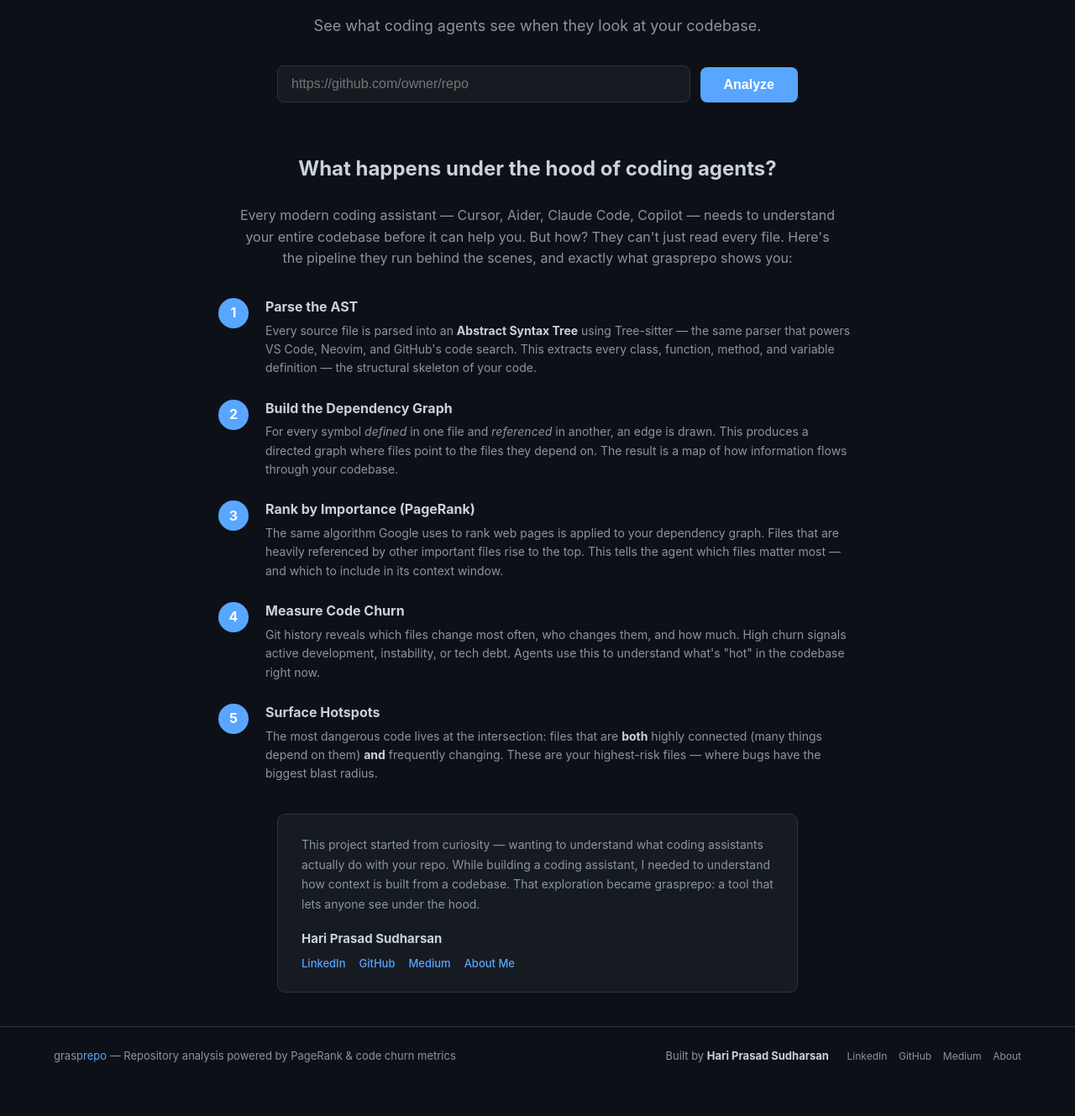
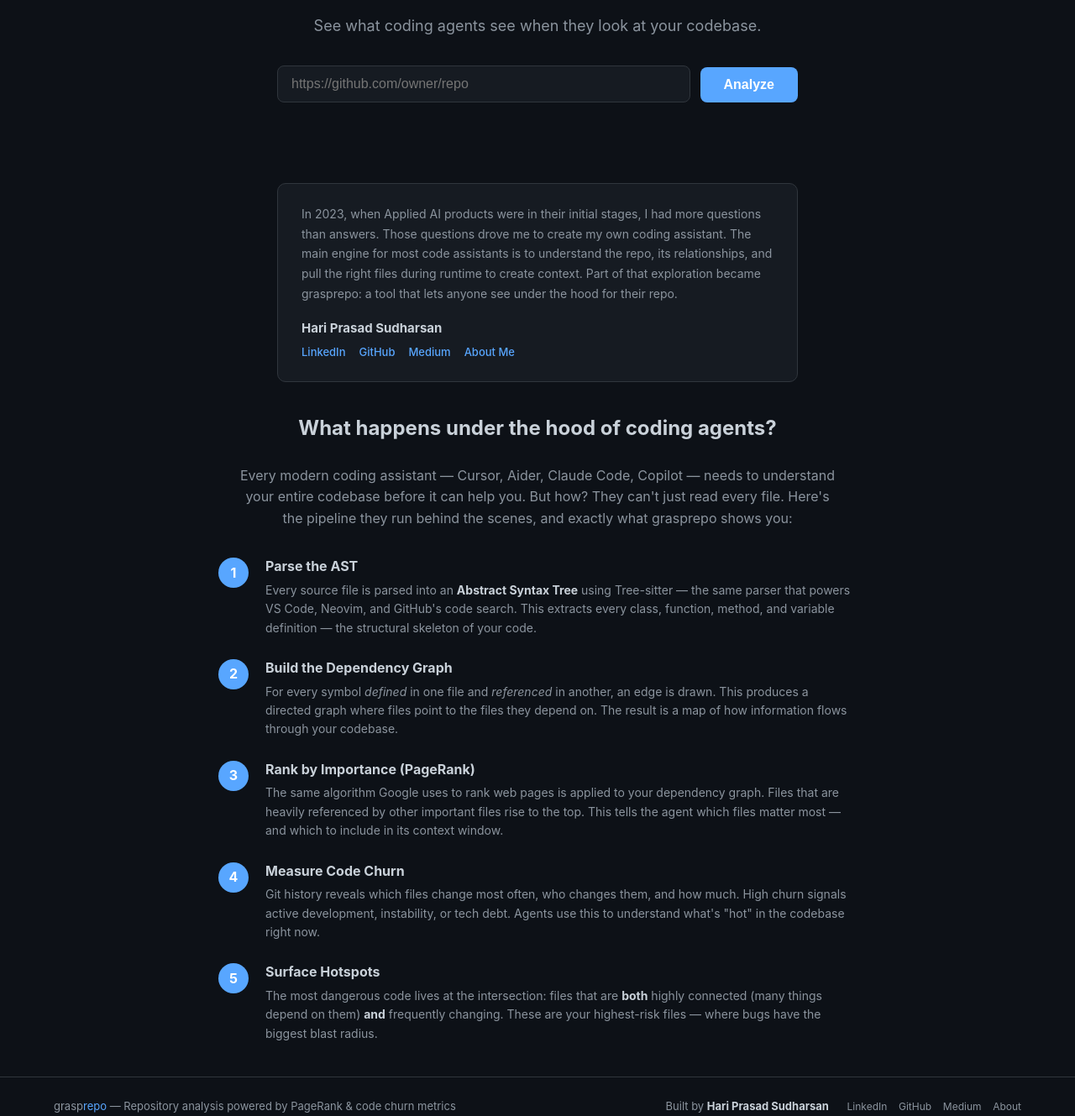
Before and after one commit to brettleehari/grasprepo, a FastAPI app: page / in a window 1280 px wide. Shown: the part 196-1525 px from the top of the page at 84% size. Before the commit the page ends 1461 px from the top, so only its background shows below. Run offline with FastAPI, Linux system fonts and the light colour scheme; some libraries are stand-ins or nearby versions.

Commit message:
Update author card: move to top, fix links, update narrative
Co-Authored-By: Claude Opus 4.6 (1M context) <noreply@anthropic.com>

```diff
--- a/web/templates/base.html
+++ b/web/templates/base.html
@@ -32,8 +32,8 @@
                     <span class="footer-links">
                         <a href="https://linkedin.com/in/haripm4ai" target="_blank">LinkedIn</a>
                         <a href="https://github.com/brettleehari" target="_blank">GitHub</a>
-                        <a href="https://brettleehari.medium.com" target="_blank">Medium</a>
-                        <a href="https://github.com/brettleehari/aboutme" target="_blank">About</a>
+                        <a href="https://medium.com/@brettleehari/how-will-you-design-a-code-assist-8cbc085a08cd" target="_blank">Medium</a>
+                        <a href="https://brettleehari.github.io/aboutme/" target="_blank">About</a>
                     </span>
                 </div>
             </div>
--- a/web/templates/index.html
+++ b/web/templates/index.html
@@ -18,6 +18,22 @@
 
 <!-- How it works — shown before analysis -->
 <div id="explainer">
+    <!-- Author card (top) -->
+    <div class="author-card" style="margin-bottom:36px;">
+        <div class="author-text">
+            <p>In 2023, when Applied AI products were in their initial stages, I had more questions than answers. Those questions drove me to create my own coding assistant. The main engine for most code assistants is to understand the repo, its relationships, and pull the right files during runtime to create context. Part of that exploration became grasprepo: a tool that lets anyone see under the hood for their repo.</p>
+            <div class="author-meta">
+                <strong>Hari Prasad Sudharsan</strong>
+                <div class="author-links">
+                    <a href="https://linkedin.com/in/haripm4ai" target="_blank">LinkedIn</a>
+                    <a href="https://github.com/brettleehari" target="_blank">GitHub</a>
+                    <a href="https://medium.com/@brettleehari/how-will-you-design-a-code-assist-8cbc085a08cd" target="_blank">Medium</a>
+                    <a href="https://brettleehari.github.io/aboutme/" target="_blank">About Me</a>
+                </div>
+            </div>
+        </div>
+    </div>
+
     <h2 style="text-align:center;margin-bottom:24px;">What happens under the hood of coding agents?</h2>
     <p style="text-align:center;color:var(--text-muted);max-width:720px;margin:0 auto 32px;">
         Every modern coding assistant — Cursor, Aider, Claude Code, Copilot — needs to understand your entire codebase before it can help you.
@@ -62,21 +78,6 @@
         </div>
     </div>
 
-    <!-- Author card -->
-    <div class="author-card">
-        <div class="author-text">
-            <p>This project started from curiosity — wanting to understand what coding assistants actually do with your repo. While building a coding assistant, I needed to understand how context is built from a codebase. That exploration became grasprepo: a tool that lets anyone see under the hood.</p>
-            <div class="author-meta">
-                <strong>Hari Prasad Sudharsan</strong>
-                <div class="author-links">
-                    <a href="https://linkedin.com/in/haripm4ai" target="_blank">LinkedIn</a>
-                    <a href="https://github.com/brettleehari" target="_blank">GitHub</a>
-                    <a href="https://brettleehari.medium.com" target="_blank">Medium</a>
-                    <a href="https://github.com/brettleehari/aboutme" target="_blank">About Me</a>
-                </div>
-            </div>
-        </div>
-    </div>
 </div>
 
 <!-- Loading -->
```
